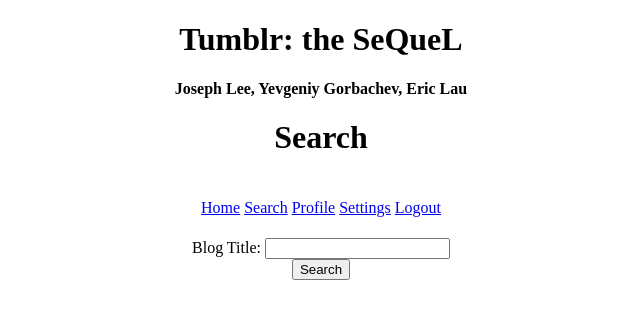
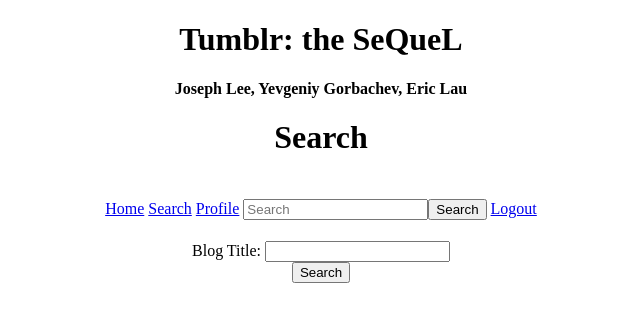
Before and after one commit to ericlau00/softdev_p00, a Flask app: page /search in a window 1280 px wide. Shown: the top 322 px of the page, without its empty margins (319-959 px from the left). Run offline with Flask 2, Linux system fonts and the light colour scheme; a user stored in the database is signed in.

Commit message:
search in progress

```diff
--- a/app.py
+++ b/app.py
@@ -91,10 +91,12 @@
     if 'user' in session:
         if(request.method == "GET"):
             return render_template("search.html",
-                                    userid = session.get('userid'))
+                                    userid = session.get('userid'),
+                                    query="")
         if(request.method == "POST"):
             return render_template("search.html",
-                                    userid = session.get('userid'))
+                                    userid = session.get('userid'),
+                                    results = search.search(request.form["search_query"]))
     else:
         return redirect(url_for("login"))
 
--- a/templates/create_entry.html
+++ b/templates/create_entry.html
@@ -15,7 +15,7 @@
 <form action="/blog/{{blogid}}/create_entry" method="post">
   <br>Create an Entry <br>
   Entry Title: <input type="text" name="entry_title" placeholder = "Today, I went shopping..."><br>
-  Enter Entry Content<br>
+  Enter Entry Content:<br>
   <textarea rows = "5" cols = "60" name = "entry_content" placeholder="Enter details here..."></textarea><br>
   <input type = "submit" value = "Create Entry" />
 </form>
--- a/templates/home.html
+++ b/templates/home.html
@@ -13,7 +13,7 @@
     <td><a href="/home">Home</a></td>
     <td><a href="/search">Search</a></td>
     <td><a href="/profile/{{userid}}">Profile</a></td>
-    <td><a href="/settings">Settings</a></td>
+    <td><form action='/search'><input type="text" name="search_query" placeholder = "Search"><input type="submit" value="Search"></form></td>
     <td><a href="/logout">Logout</a></td>
 </table>
 {% endblock %}
--- a/templates/search.html
+++ b/templates/search.html
@@ -11,9 +11,11 @@
 {% block body %}
 {{ super() }}
 <br>
-<form action="/search" method="post">
-    Blog Title: <input type="text" name="blog_title"><br>
+<form action="/search" method="POST">
+    Blog Title: <input type="text" name="search_query" placeholder={{query}}><br>
     <input type="submit" value="Search"><br>
 </form>
+{% for result in results %}
 
+{% endfor %}
 {% endblock %}
```
